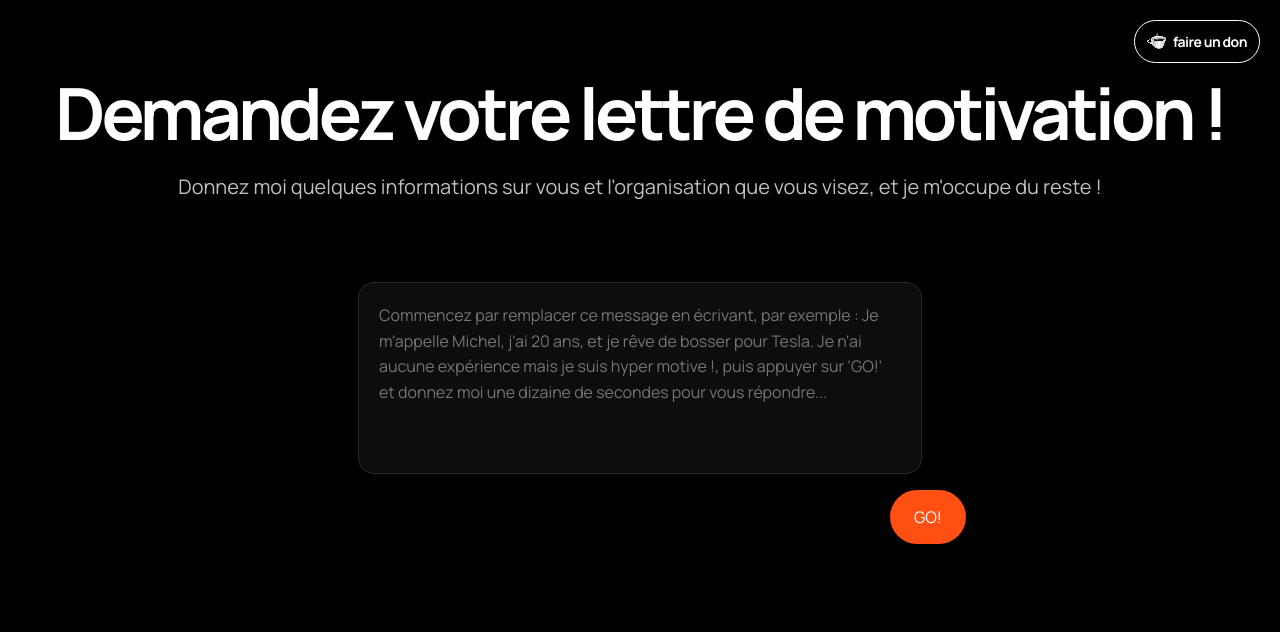
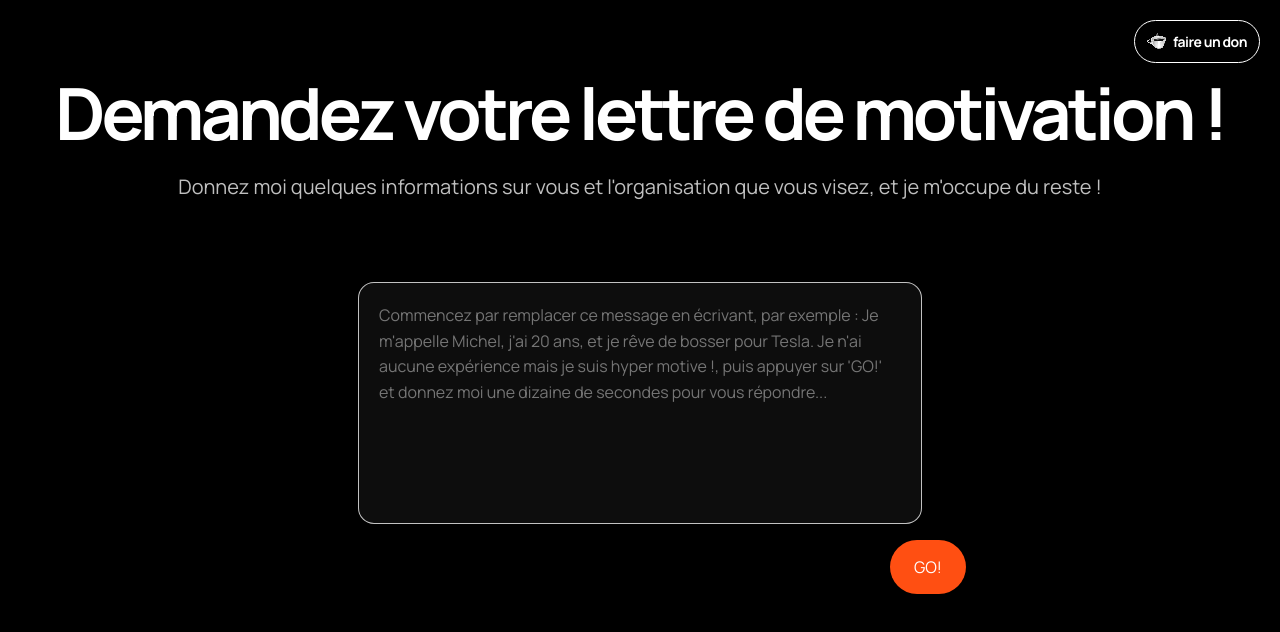
Before and after one commit to bibisixtynine/pauljob, a Next.js app: page / in a window 1280 px wide. Shown: the top 632 px of the page. Built offline with nearby package versions, Linux system fonts and the light colour scheme; no server answers.

Commit message:
increase prompt-box height

```diff
--- a/pages/styles.css
+++ b/pages/styles.css
@@ -99,12 +99,9 @@ body {
 }
 
 .prompt-box {
-    border-bottom-width: 1px;
-    border-color: rgba(255, 255, 255, 0.1);
-    border-left-width: 1px;
-    border-right-width: 1px;
+    border-width: 1.5px;
+    border-color: rgba(255, 255, 255, 0.75);
     border-style: solid;
-    border-top-width: 1px;
     place-content: flex-start;
     align-items: flex-start;
     background-color: rgba(255, 255, 255, 0.05);
@@ -113,7 +110,7 @@ body {
     flex: 0 0 auto;
     flex-flow: column nowrap;
     gap: 10px;
-    height: 150px;
+    height: 200px; /* 150 to 200 jb */
     overflow: hidden;
     padding: 20px;
     position: relative;
```
